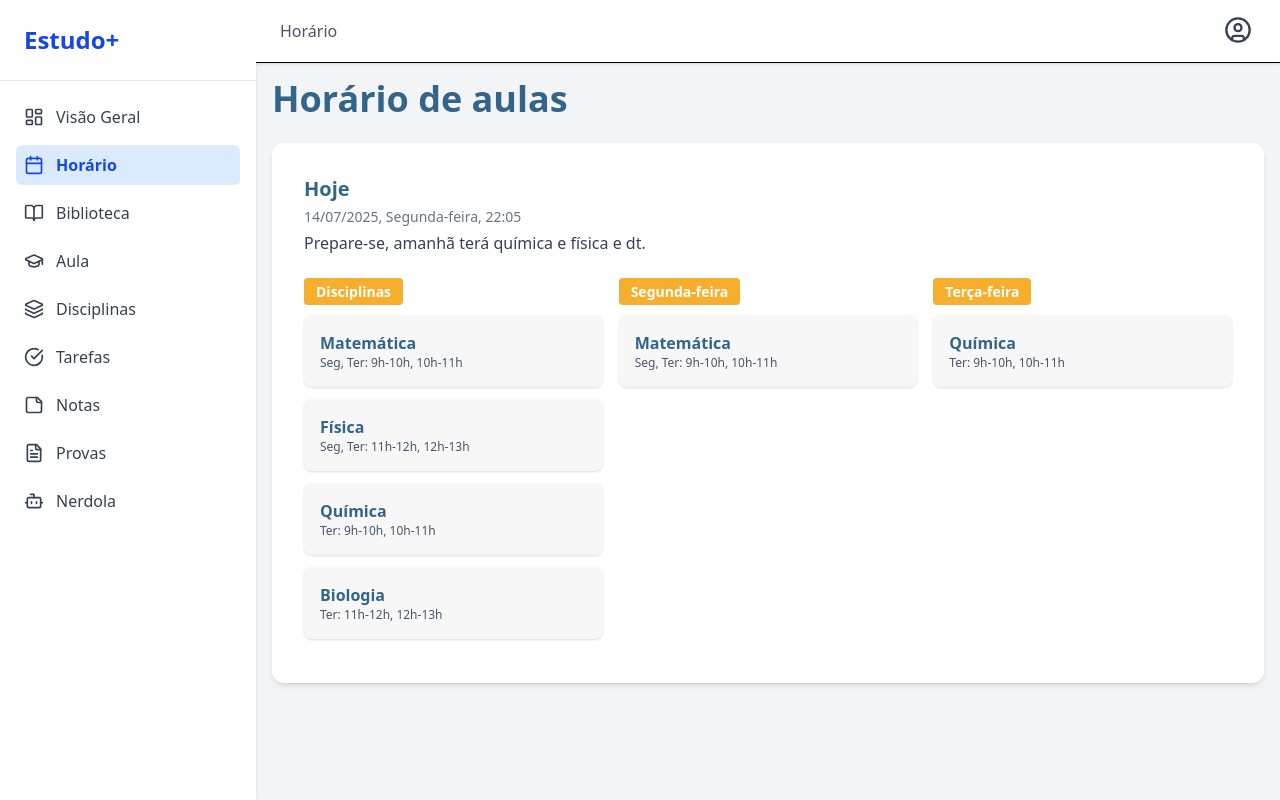
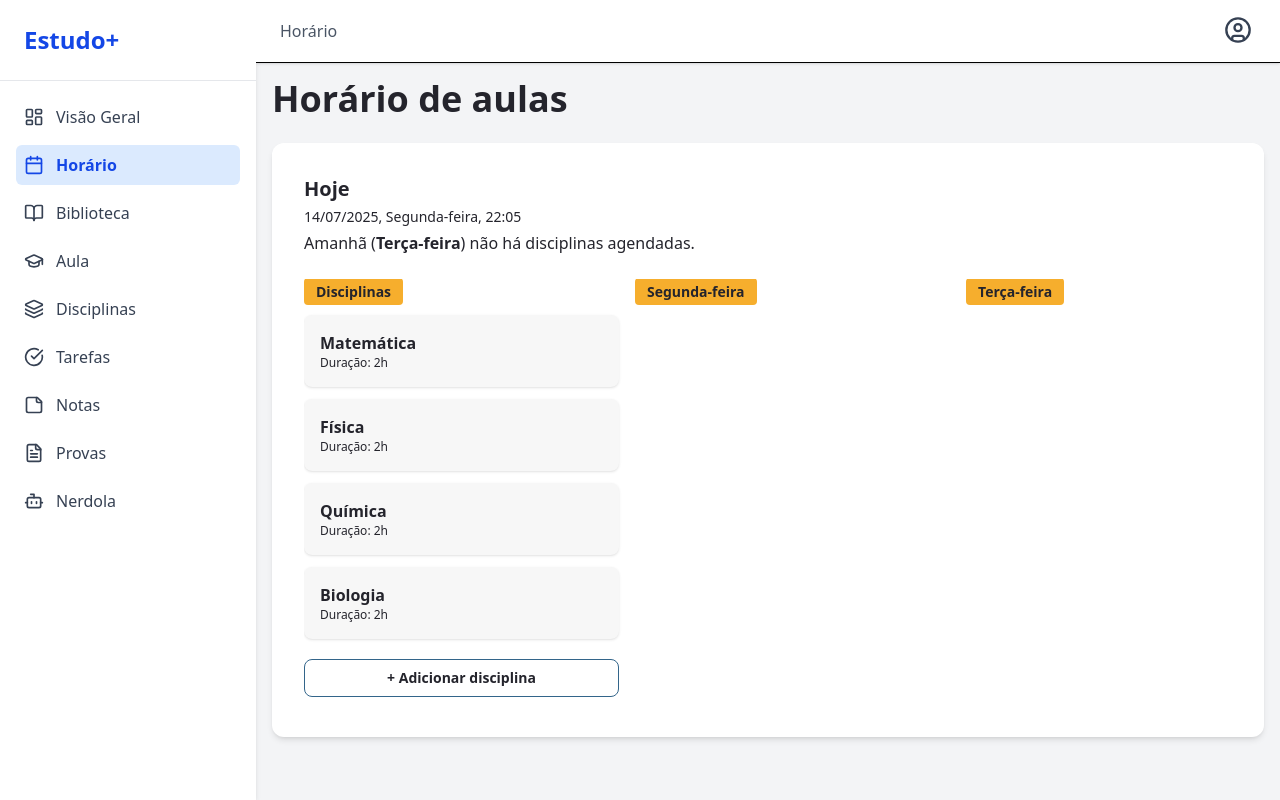
Before and after one commit to pedroevaristo960/Estudo-Plus, a React (Vite) app: page /horario in a window 1280 px wide. Built offline with nearby package versions, Linux system fonts and the light colour scheme.

Commit message:
feat: Schedule

```diff
--- a/package.json
+++ b/package.json
@@ -16,7 +16,8 @@
     "react": "^19.1.0",
     "react-dom": "^19.1.0",
     "react-router-dom": "^7.6.3",
-    "tailwindcss": "^4.1.11"
+    "tailwindcss": "^4.1.11",
+    "uuid": "^11.1.0"
   },
   "devDependencies": {
     "@eslint/js": "^9.30.1",
--- a/src/components/Card.jsx
+++ b/src/components/Card.jsx
@@ -1,23 +1,63 @@
 import { BookOpen, X } from 'lucide-react';
-import { useState } from 'react';
-export default function Card() {
-  const [visible, setVisible] = useState(true);
 
-  function show() {
-    if (visible) {
-      setVisible(true);
+const diasSemana = [
+  { key: 'Segunda-feira', label: 'SEG' },
+  { key: 'Terça-feira', label: 'TER' },
+  { key: 'Quarta-feira', label: 'QUA' },
+  { key: 'Quinta-feira', label: 'QUI' },
+  { key: 'Sexta-feira', label: 'SEX' },
+  { key: 'Sábado', label: 'SAB' },
+];
+
+export default function Card({ visible, onClose, dados, onChange, onSubmit }) {
+  if (!visible) return null;
+
+  function handleOverlayClick(e) {
+    if (e.target === e.currentTarget) {
+      onClose();
+    }
   }
 
-    setVisible(false);
+  // Atualiza seleção de dias
+  function toggleDia(dia) {
+    const selected = dados.dias?.[dia]?.selected;
+    onChange({
+      ...dados,
+      dias: {
+        ...dados.dias,
+        [dia]: {
+          selected: !selected,
+          inicio: '',
+          fim: '',
         }
+      }
+    });
+  }
+
+  // Atualiza horário de um dia
+  function setHorario(dia, campo, valor) {
+    onChange({
+      ...dados,
+      dias: {
+        ...dados.dias,
+        [dia]: {
+          ...dados.dias[dia],
+          [campo]: valor
+        }
+      }
+    });
+  }
+
   return (
-    <div>
-      {visible && (
-        <section className="max-w-md mx-auto mt-20 p-8 bg-white rounded-xl shadow-lg text-[#33658A] text-lg">
+    <div
+      className="w-full h-full flex items-center justify-center bg-black/50 fixed top-0 left-0 z-50"
+      onClick={handleOverlayClick}
+    >
+      <section className="w-full max-w-sm sm:min-w-[500px] mx-auto p-4 sm:p-8 bg-white rounded-xl shadow-lg text-[#33658A] text-base sm:text-lg relative">
         <div className="flex justify-end cursor-pointer">
           <X
-              className="text-red-500 w-5 h-5 hover:text-red-600 transition-colors duration-300"
-              onClick={show}
+            className="text-red-500 w-6 h-6 hover:text-red-600 transition-colors duration-300"
+            onClick={onClose}
           />
         </div>
         <div className="mb-6">
@@ -29,27 +69,61 @@ export default function Card() {
             type="text"
             placeholder="Por favor, insira o nome da disciplina"
             className="w-full h-12 px-4 border border-gray-300 rounded-md focus:outline-none focus:ring-2 focus:ring-[#33658A] focus:border-transparent"
+            value={dados.disciplina}
+            onChange={e => onChange({ ...dados, disciplina: e.target.value })}
           />
         </div>
         <div className="mb-6">
-            <label htmlFor="iname" className="block mb-2 font-medium">
-              Horário
-            </label>
+          <label className="block mb-2 font-medium">Dias da semana</label>
+          <div className="flex flex-wrap gap-2 mb-4">
+            {diasSemana.map(dia => (
+              <button
+                type="button"
+                key={dia.key}
+                className={`w-12 h-12 rounded-full flex items-center justify-center font-bold border transition
+                  ${dados.dias?.[dia.key]?.selected
+                    ? 'bg-[#F6AE2D] text-white border-[#F6AE2D] scale-110'
+                    : 'bg-white text-[#33658A] border-[#33658A] hover:bg-[#eaf1fa]'
+                  }`}
+                onClick={() => toggleDia(dia.key)}
+              >
+                {dia.label}
+              </button>
+            ))}
+          </div>
+          {/* Campos de horário para dias selecionados */}
+          <div className="flex flex-col gap-3 max-h-60 sm:max-h-40 overflow-y-auto">
+            {diasSemana.filter(dia => dados.dias?.[dia.key]?.selected).map(dia => (
+              <div key={dia.key} className="flex flex-col sm:flex-row items-center gap-2 sm:gap-4 bg-[#f7f7f7] rounded-md p-2">
+                <span className="w-16 font-semibold text-[#33658A]">{dia.label}</span>
+                <div className="flex items-center gap-2 w-full">
+                  <label className="text-xs text-[#33658A]">Início</label>
                   <input
-              id="iname"
                     type="time"
-              lang="pt-BR"
-              placeholder="Por favor, insira o seu nome"
-              className="w-full h-12 px-4 border border-gray-300 rounded-md focus:outline-none focus:ring-2 focus:ring-[#33658A] focus:border-transparent"
+                    className="h-10 px-2 border border-gray-300 rounded-md focus:outline-none focus:ring-2 focus:ring-[#33658A] focus:border-transparent w-full"
+                    value={dados.dias[dia.key]?.inicio || ''}
+                    onChange={e => setHorario(dia.key, 'inicio', e.target.value)}
+                  />
+                  <label className="text-xs text-[#33658A]">Fim</label>
+                  <input
+                    type="time"
+                    className="h-10 px-2 border border-gray-300 rounded-md focus:outline-none focus:ring-2 focus:ring-[#33658A] focus:border-transparent w-full"
+                    value={dados.dias[dia.key]?.fim || ''}
+                    onChange={e => setHorario(dia.key, 'fim', e.target.value)}
                   />
                 </div>
-
-          <button className="flex items-center gap-3 p-2 cursor-pointer w-full h-12 bg-[#F26419] text-white rounded-md hover:bg-[#C95417] transition-colors duration-300 font-semibold justify-center">
+              </div>
+            ))}
+          </div>
+        </div>
+        <button
+          className="flex items-center gap-3 p-2 cursor-pointer w-full h-12 bg-[#F26419] text-white rounded-md hover:bg-[#C95417] transition-colors duration-300 font-semibold justify-center mt-2"
+          onClick={onSubmit}
+        >
           <BookOpen className="w-5 h-5" />
           <span>Criar aula</span>
         </button>
       </section>
-      )}
     </div>
   );
 }
--- a/src/pages/Schedule.jsx
+++ b/src/pages/Schedule.jsx
@@ -1,5 +1,7 @@
 import React, { useState } from 'react'
 import { DragDropContext, Droppable, Draggable } from '@hello-pangea/dnd'
+import { v4 as uuidv4 } from 'uuid';
+import Card from '../components/Card';
 
 function formatarDataHora(data) {
   const dias = [
@@ -25,31 +27,70 @@ const DisciplinaCard = ({ nome, horario, provided, snapshot }) => (
       snapshot?.isDragging ? 'ring-2 ring-[#F6AE2D]' : ''
     }`}
   >
-    <div className="font-bold text-[#33658A]">{nome}</div>
-    <div className="text-xs text-gray-600">{horario}</div>
+    <div className="font-bold text-[#24242C]">{nome}</div>
+    <div className="text-xs text-[#24242C]">{horario}</div>
   </div>
 );
 
 const disciplinasCatalogo = [
-  { id: "1", nome: "Matemática", horario: "Seg, Ter: 9h-10h, 10h-11h" },
-  { id: "2", nome: "Física", horario: "Seg, Ter: 11h-12h, 12h-13h" },
-  { id: "5", nome: "Química", horario: "Ter: 9h-10h, 10h-11h" },
-  { id: "6", nome: "Biologia", horario: "Ter: 11h-12h, 12h-13h" }
+  { id: "1", nome: "Matemática", horario: "Duração: 2h" },
+  { id: "2", nome: "Física", horario: "Duração: 2h" },
+  { id: "5", nome: "Química", horario: "Duração: 2h" },
+  { id: "6", nome: "Biologia", horario: "Duração: 2h" }
 ];
 
 const initialSchedule = {
-  "Segunda-feira": [
-    { id: "1", nome: "Matemática", horario: "Seg, Ter: 9h-10h, 10h-11h" },
-  ],
-  "Terça-feira": [
-    { id: "5", nome: "Química", horario: "Ter: 9h-10h, 10h-11h" },
-  ]
+  "Segunda-feira": [],
+  "Terça-feira": [],
+  "Quarta-feira": [],
+  "Quinta-feira": [],
+  "Sexta-feira": [],
 };
+
+function getAmanhaDisciplinas(schedule) {
+  const diasSemana = [
+    "Domingo",
+    "Segunda-feira",
+    "Terça-feira",
+    "Quarta-feira",
+    "Quinta-feira",
+    "Sexta-feira",
+    "Sábado"
+  ];
+  const hoje = new Date();
+  let amanha = new Date(hoje);
+  let diaSemana = hoje.getDay();
+
+  // Se hoje for sexta (5) ou sábado (6), pula para segunda (1)
+  if (diaSemana === 5) { // sexta
+    amanha.setDate(hoje.getDate() + 3);
+  } else if (diaSemana === 6) { // sábado
+    amanha.setDate(hoje.getDate() + 2);
+  } else {
+    amanha.setDate(hoje.getDate() + 1);
+  }
+
+  const diaAmanha = diasSemana[amanha.getDay()];
+  const disciplinas = schedule[diaAmanha] || [];
+  return { diaAmanha, disciplinas };
+}
 
 const Schedule = () => {
   const agora = new Date();
   const dataFormatada = formatarDataHora(agora);
   const [schedule, setSchedule] = useState(initialSchedule);
+  const [modalVisible, setModalVisible] = useState(false);
+  const [dados, setDados] = useState({
+  disciplina: '',
+  dias: {
+    'Segunda-feira': { selected: false, inicio: '', fim: '' },
+    'Terça-feira': { selected: false, inicio: '', fim: '' },
+    'Quarta-feira': { selected: false, inicio: '', fim: '' },
+    'Quinta-feira': { selected: false, inicio: '', fim: '' },
+    'Sexta-feira': { selected: false, inicio: '', fim: '' },
+    'Sábado': { selected: false, inicio: '', fim: '' },
+  }
+});
 
   function onDragEnd(result) {
     const { source, destination, draggableId } = result;
@@ -59,15 +100,17 @@ const Schedule = () => {
     if (source.droppableId === "Disciplinas" && destination.droppableId !== "Disciplinas") {
       const disciplina = disciplinasCatalogo.find(d => d.id === draggableId);
       // Evita duplicatas no mesmo dia
-      if (schedule[destination.droppableId]?.some(d => d.id === disciplina.id)) {
+      if (schedule[destination.droppableId]?.some(d => d.nome === disciplina.nome)) {
         alert("Esta disciplina já está neste dia!");
         return;
       }
+      // Cria uma nova instância para o dia
+      const novaDisciplina = { ...disciplina, uuid: uuidv4() };
       setSchedule({
         ...schedule,
         [destination.droppableId]: [
           ...(schedule[destination.droppableId] || []),
-          disciplina
+          novaDisciplina
         ]
       });
       return;
@@ -79,8 +122,8 @@ const Schedule = () => {
       const destItems = Array.from(schedule[destination.droppableId] || []);
       const [removed] = sourceItems.splice(source.index, 1);
 
-      // Evita duplicatas no destino
-      if (destItems.some(d => d.id === removed.id)) {
+      // Evita duplicatas no destino (por nome)
+      if (destItems.some(d => d.nome === removed.nome)) {
         alert("Esta disciplina já está neste dia!");
         return;
       }
@@ -95,27 +138,35 @@ const Schedule = () => {
     }
   }
 
+  const { diaAmanha, disciplinas: disciplinasAmanha } = getAmanhaDisciplinas(schedule);
+
   return (
     <div className="min-h-screen">
-      <h1 className="text-[#33658A] text-4xl font-bold mb-6">Horário de aulas</h1>
-      <div className="bg-white rounded-xl shadow-md p-8 max-w-6xl">
+      <h1 className="text-[#24242C] text-4xl font-bold mb-6">Horário de aulas</h1>
+      <div className="bg-white rounded-xl shadow-md p-4 sm:p-8 max-w-6xl mx-auto">
         <div className="mb-6">
-          <h2 className="text-xl font-semibold text-[#33658A] mb-1">Hoje</h2>
-          <p className="text-sm text-gray-500 mb-1">{dataFormatada}</p>
-          <p className="text-gray-700">Prepare-se, amanhã terá química e física e dt.</p>
+          <h2 className="text-xl font-semibold text-[#24242C] mb-1">Hoje</h2>
+          <p className="text-sm text-[#24242C] mb-1">{dataFormatada}</p>
+          <p className="text-[#24242C] ">
+            {disciplinasAmanha.length > 0
+              ? <>Prepare-se, amanhã (<b>{diaAmanha}</b>) terá {disciplinasAmanha.map(d => d.nome).join(', ')}.</>
+              : <>Amanhã (<b>{diaAmanha}</b>) não há disciplinas agendadas.</>
+            }
+          </p>
         </div>
         <DragDropContext onDragEnd={onDragEnd}>
-          <div className="grid grid-cols-3 gap-4">
+          <div className="flex flex-row gap-4 overflow-x-auto pb-2 scrollbar-none">
             {/* Catálogo de disciplinas */}
+            <div className="min-w-[315px] flex-shrink-0">
               <Droppable droppableId="Disciplinas" isDropDisabled>
                 {(provided) => (
                   <div
                     ref={provided.innerRef}
                     {...provided.droppableProps}
-                  className="col-span-1 min-h-[120px]"
+                    className="min-h-[120px]"
                   >
                     <div className="mb-3">
-                    <span className="bg-[#F6AE2D] text-white px-3 py-1 rounded font-semibold text-sm">Disciplinas</span>
+                      <span className="bg-[#F6AE2D] text-[#24242C] px-3 py-1 rounded font-semibold text-sm">Disciplinas</span>
                     </div>
                     {disciplinasCatalogo.map((disciplina, i) => (
                       <Draggable key={disciplina.id} draggableId={disciplina.id} index={i}>
@@ -130,23 +181,28 @@ const Schedule = () => {
                       </Draggable>
                     ))}
                     {provided.placeholder}
+                    <button className="w-full mt-2 border border-[#33658A] text-[#24242C] rounded-lg py-2 text-sm font-semibold hover:bg-[#eaf1fa] transition" onClick={() => setModalVisible(true)}>
+                      + Adicionar disciplina
+                    </button>
                   </div>
                 )}
               </Droppable>
+            </div>
             {/* Colunas dos dias */}
             {Object.keys(schedule).map((key) => (
-              <Droppable droppableId={key} key={key}>
+              <div className="min-w-[315px] flex-shrink-0" key={key}>
+                <Droppable droppableId={key}>
                   {(provided) => (
                     <div
                       ref={provided.innerRef}
                       {...provided.droppableProps}
-                    className="col-span-1 min-h-[120px]"
+                      className="min-h-[120px]"
                     >
                       <div className="mb-3">
-                      <span className="bg-[#F6AE2D] text-white px-3 py-1 rounded font-semibold text-sm">{key}</span>
+                        <span className="bg-[#F6AE2D] text-[#24242C] px-3 py-1 rounded font-semibold text-sm">{key}</span>
                       </div>
                       {(schedule[key] || []).map((disciplina, i) => (
-                      <Draggable key={disciplina.id} draggableId={disciplina.id} index={i}>
+                        <Draggable key={disciplina.uuid} draggableId={disciplina.uuid} index={i}>
                           {(provided, snapshot) => (
                             <DisciplinaCard
                               nome={disciplina.nome}
@@ -161,9 +217,17 @@ const Schedule = () => {
                     </div>
                   )}
                 </Droppable>
+              </div>
             ))}
           </div>
         </DragDropContext>
+        <Card
+  visible={modalVisible}
+    onClose={() => setModalVisible(false)}
+    dados={dados}
+  onChange={setDados}
+  onSubmit={(dados) => console.log('Submeter dados', dados)}
+/>
       </div>
     </div>
   )
--- a/src/style.css
+++ b/src/style.css
@@ -1 +1,9 @@
 @import "tailwindcss";
+
+.scrollbar-none {
+  scrollbar-width: none; /* Firefox */
+  -ms-overflow-style: none; /* IE 10+ */
+}
+.scrollbar-none::-webkit-scrollbar {
+  display: none; /* Chrome/Safari/Webkit */
+}
```
Also changed, not shown: 1 other file (tests, documents, lock files or other folders). Lines whose indentation alone changed are shown as unchanged.
